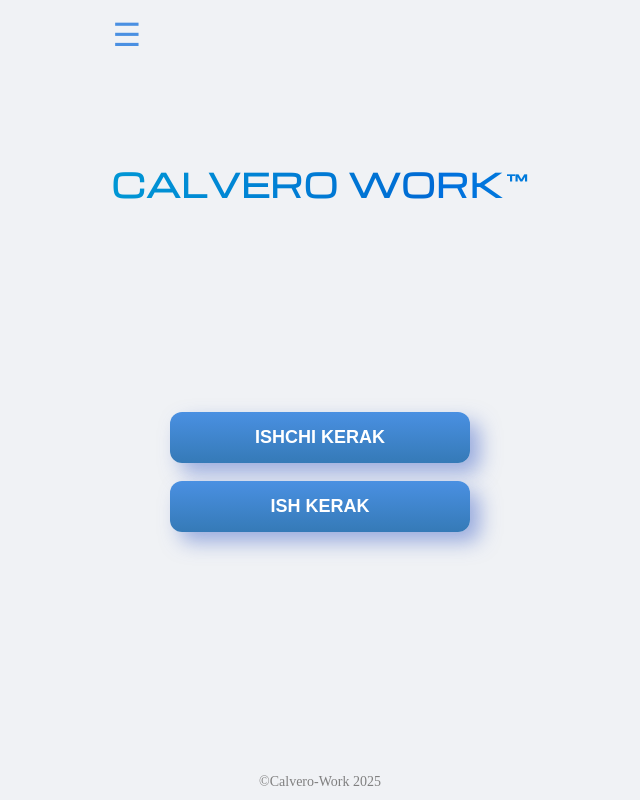
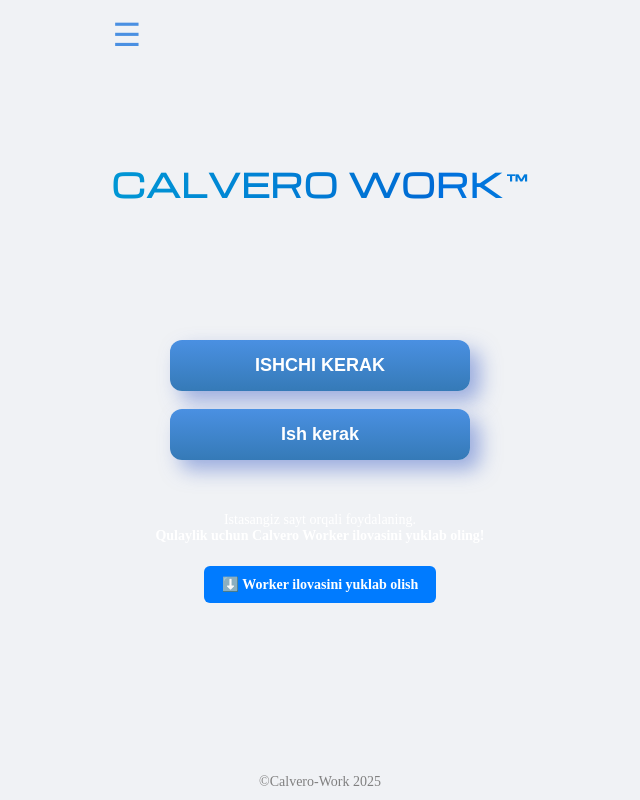
Before and after one commit to abrorbek8820/calvero-loyiha, a React (Vite) app: page / in a window 1280 px wide. Shown: the whole page, without its empty margins (320-960 px from the left). Built offline with nearby package versions, Linux system fonts and the light colour scheme; no server answers.

Commit message:
kalvero ilovasi matni yozildi

```diff
--- a/src/pages/Home.css
+++ b/src/pages/Home.css
@@ -191,3 +191,25 @@
     font-size: 16px;
   }
 }
+
+.download-section {
+  text-align: center;
+  margin-top: 20px;
+  color: #fff;
+  font-size: 14px;
+}
+
+.download-btn {
+  display: inline-block;
+  margin-top: 8px;
+  padding: 10px 18px;
+  background: #007bff;
+  color: #fff;
+  border-radius: 6px;
+  text-decoration: none;
+  font-weight: bold;
+}
+
+.download-btn:hover {
+  background: #0056b3;
+}
--- a/src/pages/Home.jsx
+++ b/src/pages/Home.jsx
@@ -6,6 +6,7 @@
   const navigate = useNavigate();
   const [showThemeMenu, setShowThemeMenu] = useState(false);
   const [clicked, setClicked] = useState(false);
+  const [showConfirm, setShowConfirm] = useState(false);
 
   const handleButtonClick = (action) => {
     setClicked(true);
@@ -28,16 +29,14 @@
     setShowThemeMenu(false);
   };
 
-  const handleIshKerak = () => {
-  const userPhone = localStorage.getItem('userPhone');
-  const sessionToken = localStorage.getItem('session_token');
+  const handleWorkerClick = () => {
+    setShowConfirm(true); // modal yoki xabar chiqadi
+  };
 
-  if (userPhone && sessionToken) {
-    navigate('/ishchi-kerak');
-  } else {
-    navigate('/ishchi-kerak');
-  }
-};
+  const handleContinue = () => {
+    window.open("https://calvero.work/", "_blank");
+    setShowConfirm(false);
+  };
 
   return (
     <div className="container">
@@ -66,9 +65,19 @@
           ISHCHI KERAK
         </button>
 
-        <button className={`button $ {clicked ? 'clicked' : ''}`} onClick={handleIshKerak}>
-          ISH KERAK
-        </button>
+         <button className={`button $ {clicked ? 'clicked' : ''}`} onClick={handleWorkerClick}>
+        Ish kerak
+      </button>
+
+       {showConfirm && (
+        <div className="modal">
+          <p>Calvero Work’da ishlash sayt yoki Worker ilovasi orqali</p>
+          <button onClick={handleContinue}>Davom etish</button>
+          <button onClick={() => setShowConfirm(false)}>Bekor qilish</button>
+        </div>
+      )}
+
+
       </div>
 
       <div className="footer">©Calvero-Work 2025</div>
--- a/src/pages/HomeDom.jsx
+++ b/src/pages/HomeDom.jsx
@@ -6,6 +6,7 @@
   const navigate = useNavigate();
   const [showThemeMenu, setShowThemeMenu] = useState(false);
   const [clicked, setClicked] = useState(false);
+  const [showConfirm, setShowConfirm] = useState(false);
 
   const handleButtonClick = (action) => {
     setClicked(true);
@@ -28,16 +29,14 @@
     setShowThemeMenu(false);
   };
 
-  const handleIshKerak = () => {
-  const targetUrl = "https://calvero.work/ishkerak";
+  const handleWorkerClick = () => {
+    setShowConfirm(true); // modal yoki xabar chiqadi
+  };
 
-  // Chrome bor bo‘lsa ochadi, bo‘lmasa default browser
-  try {
-    window.open(targetUrl, "_system");  // Cordova/Ionic uslubida
-  } catch (e) {
-    window.open(targetUrl, "_blank");   // oddiy fallback
-  }
-};
+  const handleContinue = () => {
+    window.open("https://calvero.work/", "_blank");
+    setShowConfirm(false);
+  };
 
   return (
     <div className="container">
@@ -66,11 +65,22 @@
           ISHCHI KERAK
         </button>
 
-        <button className={`button $ {clicked ? 'clicked' : ''}`} onClick={handleIshKerak}>
-          ISH KERAK
-        </button>
+         <button className={`button $ {clicked ? 'clicked' : ''}`} onClick={(() => navigate('/ishkerak'))}>
+        Ish kerak
+      </button>
+
+       <div className="download-section">
+  <p>
+    Istasangiz sayt orqali foydalaning. <br />
+    <strong>Qulaylik uchun Calvero Worker ilovasini yuklab oling!</strong>
+  </p>
+  <a href="/CalveroWorker.apk" className="download-btn">
+    ⬇️ Worker ilovasini yuklab olish
+  </a>
+</div>
+
+
       </div>
-
 
       <div className="footer">©Calvero-Work 2025</div>
     </div>
```
